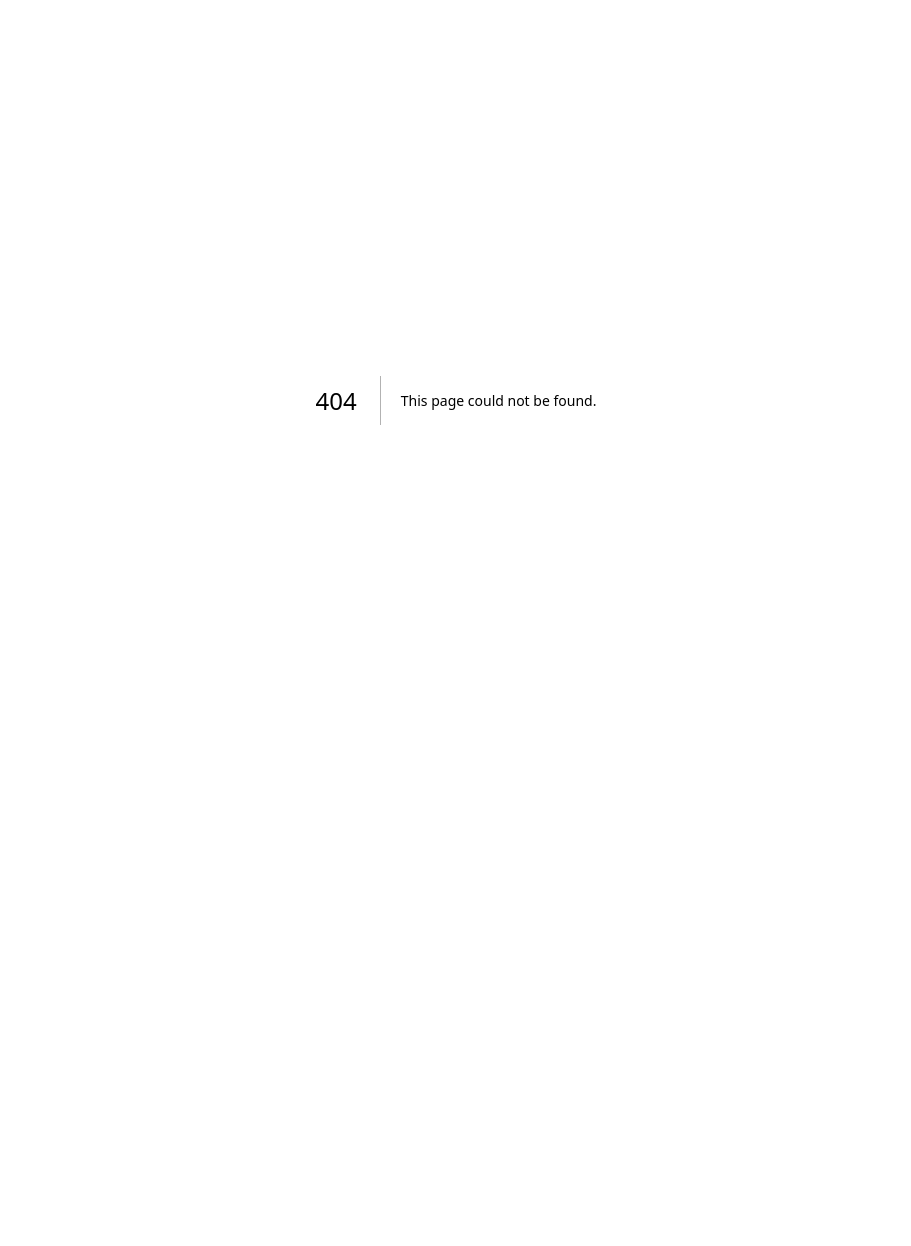
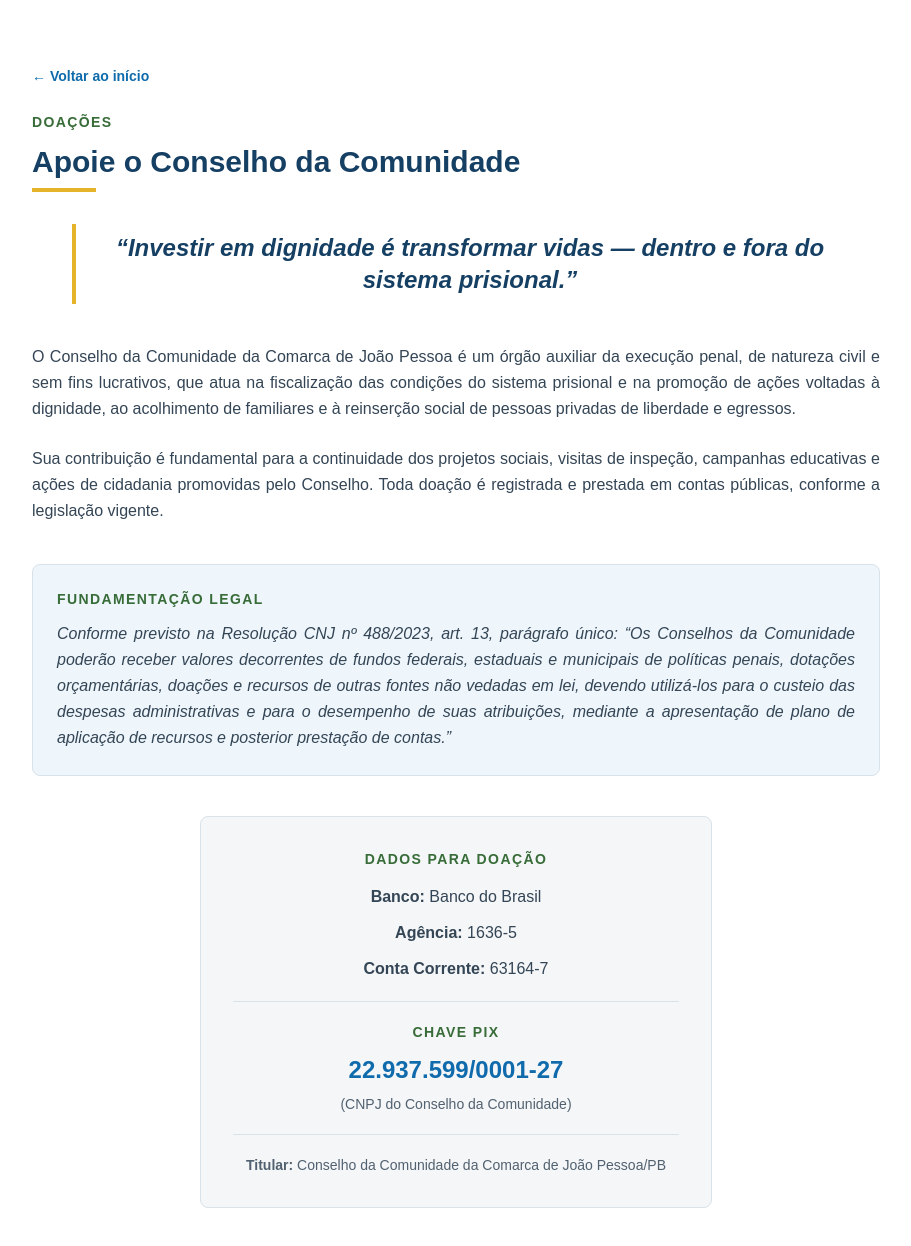
Before and after one commit to robsonlopespb1-ux/site-conselho-comunidade-jp, a Next.js app: page /doacoes in a window 1280 px wide. Before the commit this address had no page. Shown: the top 1246 px of the page, without its empty margins (184-1095 px from the left). Before the commit the page ends 800 px from the top, so only its background shows below. Built offline with nearby package versions, Linux system fonts and the light colour scheme.

Commit message:
feat: secao Doacoes na Home + pagina /doacoes com dados bancarios e fundamentacao legal

```diff
--- /dev/null
+++ b/src/app/doacoes/page.tsx
@@ -0,0 +1,104 @@
+import type { Metadata } from "next";
+import Link from "next/link";
+
+export const metadata: Metadata = {
+  title: "Doações — Conselho da Comunidade da Comarca de João Pessoa/PB",
+  description:
+    "Apoie o Conselho da Comunidade com sua doação. Dados bancários e chave PIX para contribuições.",
+};
+
+export default function DoacoesPage() {
+  return (
+    <main className="bg-white">
+      <div className="mx-auto max-w-4xl px-6 py-16">
+        <Link
+          href="/#doacoes"
+          className="text-sm font-semibold text-[#0f6bab] underline-offset-4 transition hover:underline"
+        >
+          ← Voltar ao início
+        </Link>
+
+        <p className="mt-6 text-sm font-semibold uppercase tracking-widest text-[#386c38]">
+          Doações
+        </p>
+        <h1 className="mt-3 text-3xl font-bold text-[#153f63]">
+          Apoie o Conselho da Comunidade
+        </h1>
+        <div className="mt-2 mb-8 h-1 w-16 bg-[#e5b42b]" />
+
+        <blockquote className="mx-auto mb-10 max-w-3xl border-l-4 border-[#e5b42b] py-2 pl-6 text-center text-xl font-semibold italic text-[#153f63] lg:text-2xl">
+          &ldquo;Investir em dignidade é transformar vidas — dentro e fora do
+          sistema prisional.&rdquo;
+        </blockquote>
+
+        <p className="mb-6 leading-relaxed text-[#344555] text-justify">
+          O Conselho da Comunidade da Comarca de João Pessoa é um órgão
+          auxiliar da execução penal, de natureza civil e sem fins lucrativos,
+          que atua na fiscalização das condições do sistema prisional e na
+          promoção de ações voltadas à dignidade, ao acolhimento de familiares
+          e à reinserção social de pessoas privadas de liberdade e egressos.
+        </p>
+
+        <p className="mb-10 leading-relaxed text-[#344555] text-justify">
+          Sua contribuição é fundamental para a continuidade dos projetos
+          sociais, visitas de inspeção, campanhas educativas e ações de
+          cidadania promovidas pelo Conselho. Toda doação é registrada e
+          prestada em contas públicas, conforme a legislação vigente.
+        </p>
+
+        <div className="mb-10 rounded-lg border border-[#d8e2ea] bg-[#eef6fc] p-6">
+          <p className="mb-3 text-sm font-semibold uppercase tracking-widest text-[#386c38]">
+            Fundamentação Legal
+          </p>
+          <p className="leading-relaxed italic text-[#344555] text-justify">
+            Conforme previsto na Resolução CNJ nº 488/2023, art. 13, parágrafo
+            único: &ldquo;Os Conselhos da Comunidade poderão receber valores
+            decorrentes de fundos federais, estaduais e municipais de políticas
+            penais, dotações orçamentárias, doações e recursos de outras fontes
+            não vedadas em lei, devendo utilizá-los para o custeio das despesas
+            administrativas e para o desempenho de suas atribuições, mediante a
+            apresentação de plano de aplicação de recursos e posterior
+            prestação de contas.&rdquo;
+          </p>
+        </div>
+
+        <div className="mx-auto max-w-lg rounded-lg border border-[#d8e2ea] bg-[#f4f6f8] p-8 text-center">
+          <p className="mb-4 text-sm font-semibold uppercase tracking-widest text-[#386c38]">
+            Dados para Doação
+          </p>
+
+          <div className="space-y-3 text-[#344555]">
+            <p>
+              <span className="font-semibold">Banco:</span> Banco do Brasil
+            </p>
+            <p>
+              <span className="font-semibold">Agência:</span> 1636-5
+            </p>
+            <p>
+              <span className="font-semibold">Conta Corrente:</span> 63164-7
+            </p>
+          </div>
+
+          <div className="my-5 h-px bg-[#d8e2ea]" />
+
+          <p className="mb-3 text-sm font-semibold uppercase tracking-widest text-[#386c38]">
+            Chave PIX
+          </p>
+          <p className="mb-2 text-2xl font-bold text-[#0f6bab]">
+            22.937.599/0001-27
+          </p>
+          <p className="text-sm text-[#526170]">
+            (CNPJ do Conselho da Comunidade)
+          </p>
+
+          <div className="my-5 h-px bg-[#d8e2ea]" />
+
+          <p className="text-sm text-[#526170]">
+            <span className="font-semibold">Titular:</span> Conselho da
+            Comunidade da Comarca de João Pessoa/PB
+          </p>
+        </div>
+      </div>
+    </main>
+  );
+}
--- a/src/app/page.tsx
+++ b/src/app/page.tsx
@@ -269,6 +269,35 @@ export default function Home() {
         </FadeInSection>
 
         <FadeInSection>
+        <section
+          id="doacoes"
+          className="border-t border-[#d8e2ea] bg-white py-16 lg:py-24"
+        >
+          <div className="mx-auto max-w-6xl px-4 text-center lg:px-8">
+            <p className="mb-2 text-sm font-semibold uppercase tracking-widest text-[#386c38]">
+              Doações
+            </p>
+            <h2 className="mb-4 text-2xl font-bold text-[#153f63] lg:text-4xl">
+              Invista em dignidade. Transforme vidas.
+            </h2>
+            <div className="mx-auto mt-2 mb-8 h-1 w-16 bg-[#e5b42b]" />
+            <p className="mx-auto mb-10 max-w-3xl text-base leading-relaxed text-[#344555] lg:text-lg">
+              Cada contribuição fortalece a dignidade e os direitos de quem
+              cumpre pena e de suas famílias. Sua doação financia ações
+              concretas de acolhimento, cidadania e reinserção social
+              promovidas pelo Conselho da Comunidade da Comarca de João Pessoa.
+            </p>
+            <Link
+              href="/doacoes"
+              className="inline-block rounded-lg bg-[#0f6bab] px-8 py-4 text-lg font-semibold text-white transition-colors duration-200 hover:bg-[#153f63]"
+            >
+              Doe Agora
+            </Link>
+          </div>
+        </section>
+        </FadeInSection>
+
+        <FadeInSection>
         <section id="transparencia" className="py-14 sm:py-24">
           <div className="mx-auto max-w-7xl px-6 lg:px-8">
             <div className="overflow-hidden rounded-sm border border-[#cdd9e4] bg-[#0f6bab] shadow-sm">
--- a/src/components/Header.tsx
+++ b/src/components/Header.tsx
@@ -9,6 +9,7 @@ const navItems = [
   { label: "Base Legal", href: "#base-legal" },
   { label: "Atuação", href: "#atuacao" },
   { label: "Parceiros", href: "#parceiros" },
+  { label: "Doações", href: "#doacoes" },
   { label: "Transparência", href: "#transparencia" },
   { label: "Enviar Relato", href: "#enviar-relato" },
   { label: "Contato", href: "#contato" },
```
